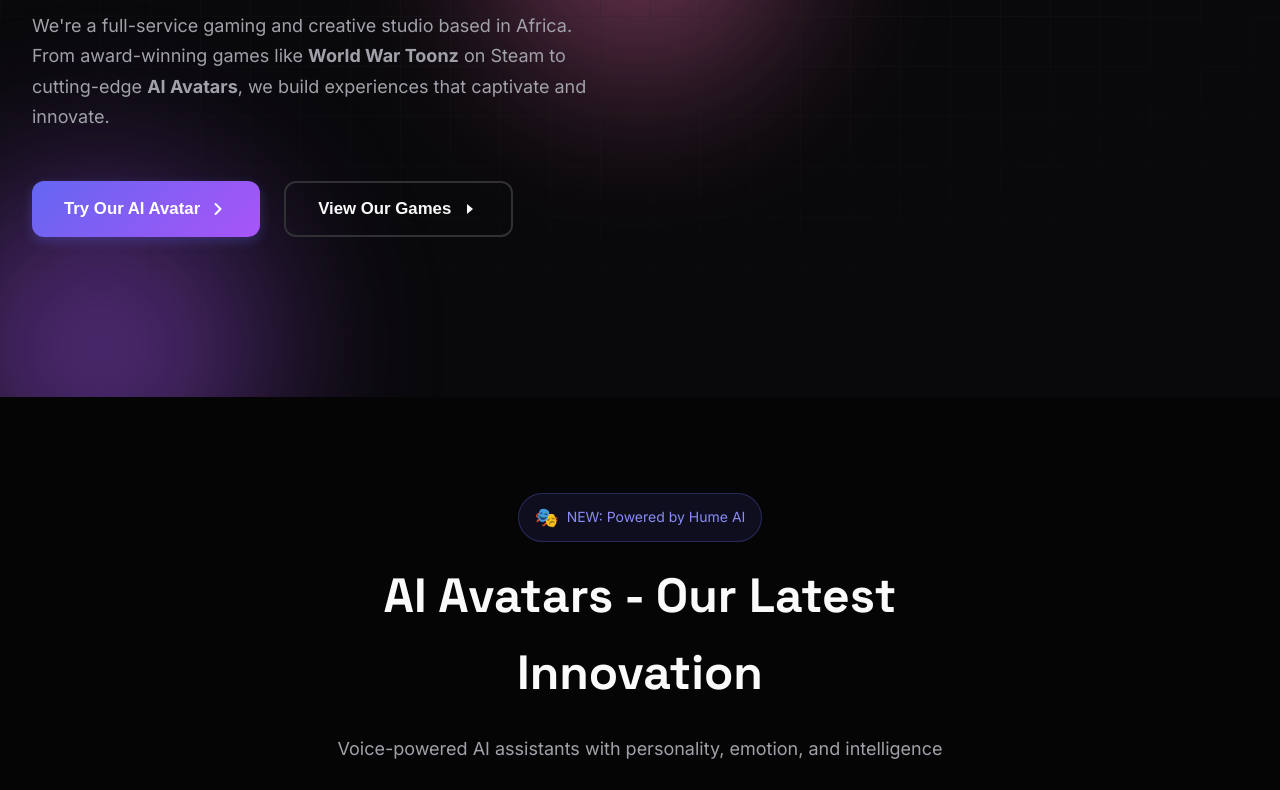
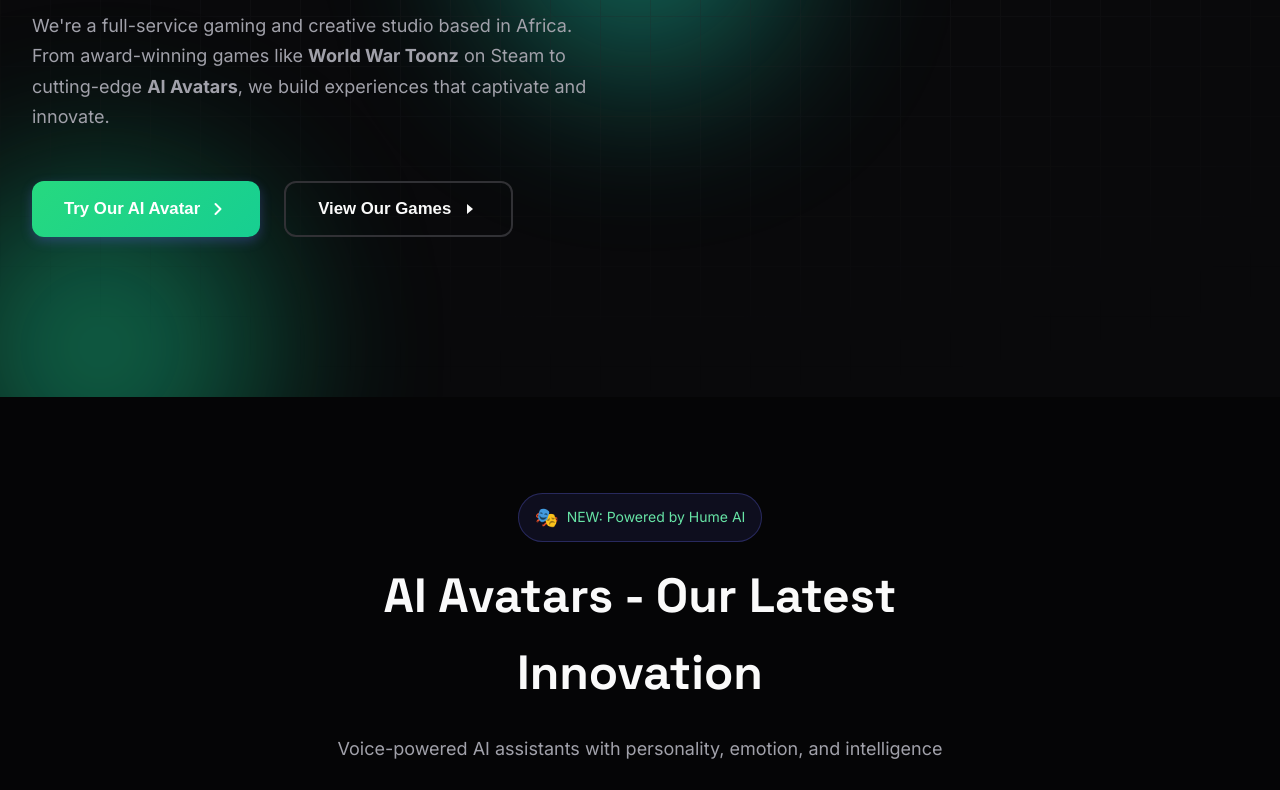
Before and after one commit to bladestone69/workforce-ai-website, a website: page index.html in a window 1280 px wide. Shown: the part 534-1324 px from the top of the page. Drawn offline with Linux system fonts and the light colour scheme; a script that the page names is missing.

Commit message:
Update color palette to green

```diff
--- a/index.css
+++ b/index.css
@@ -7,11 +7,11 @@
 
 :root {
     /* Color Palette */
-    --color-primary: hsl(239, 84%, 67%);
-    --color-primary-dark: hsl(243, 75%, 59%);
-    --color-primary-light: hsl(239, 84%, 75%);
-    --color-secondary: hsl(271, 91%, 65%);
-    --color-accent: hsl(328, 85%, 70%);
+    --color-primary: hsl(150, 70%, 50%);
+    --color-primary-dark: hsl(150, 80%, 40%);
+    --color-primary-light: hsl(150, 70%, 65%);
+    --color-secondary: hsl(160, 80%, 45%);
+    --color-accent: hsl(170, 75%, 50%);
     --color-success: hsl(142, 71%, 45%);
     --color-warning: hsl(38, 92%, 50%);
     --color-error: hsl(0, 84%, 60%);
```
Also changed, not shown: index.html (line endings or trailing spaces).
